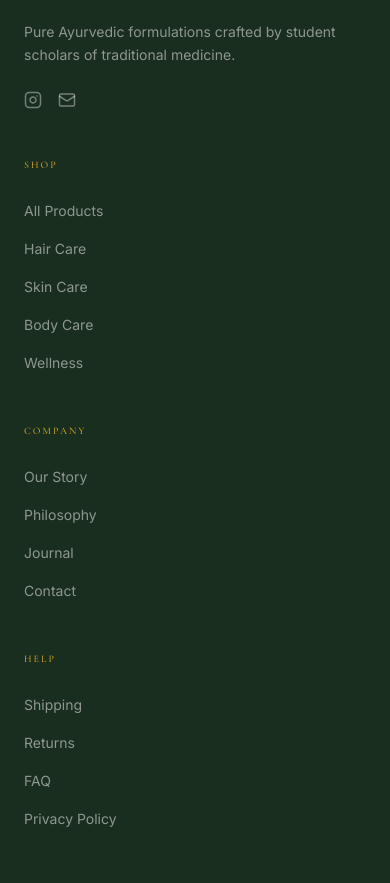
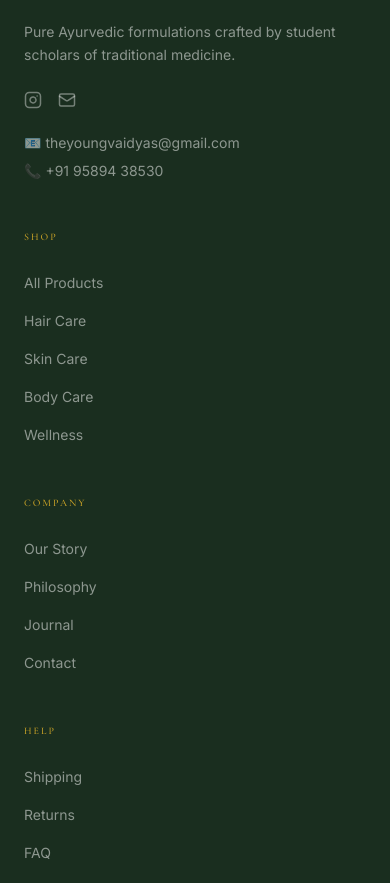
Before and after one commit to Codewithepic/the-young-vaidyas, a Next.js app: page /blog in a window 390 px wide. Shown: the part 2660-3543 px from the top of the page. Built offline with nearby package versions, Linux system fonts and the light colour scheme; a web font is replaced by a local one.

Commit message:
Update contact info: Instagram, email, and phone

```diff
--- a/src/components/Footer.tsx
+++ b/src/components/Footer.tsx
@@ -52,13 +52,17 @@ export default function Footer() {
             <p className="text-white/50 text-sm leading-relaxed mb-6">
               Pure Ayurvedic formulations crafted by student scholars of traditional medicine.
             </p>
-            <div className="flex gap-4">
-              <a href="#" className="text-white/40 hover:text-[#c9a227] transition-colors">
+            <div className="flex gap-4 mb-6">
+              <a href="https://www.instagram.com/the_young_vaidyas" target="_blank" rel="noopener noreferrer" className="text-white/40 hover:text-[#c9a227] transition-colors">
                 <Instagram size={18} />
               </a>
-              <a href="mailto:hello@theyoungvaidyas.com" className="text-white/40 hover:text-[#c9a227] transition-colors">
+              <a href="mailto:theyoungvaidyas@gmail.com" className="text-white/40 hover:text-[#c9a227] transition-colors">
                 <Mail size={18} />
               </a>
+            </div>
+            <div className="text-white/50 text-sm space-y-2">
+              <p>📧 theyoungvaidyas@gmail.com</p>
+              <p>📞 +91 95894 38530</p>
             </div>
           </div>
 
```
